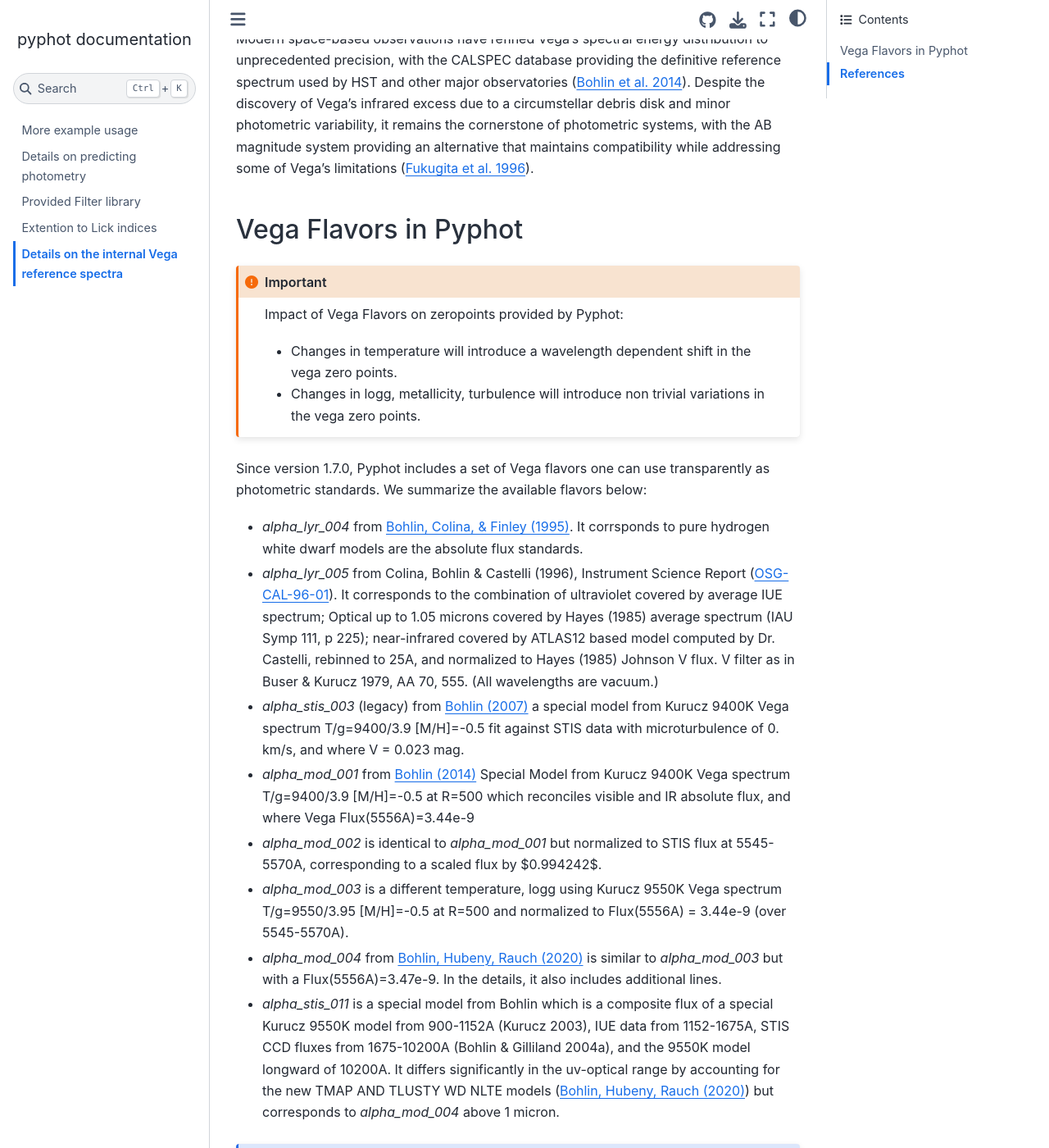
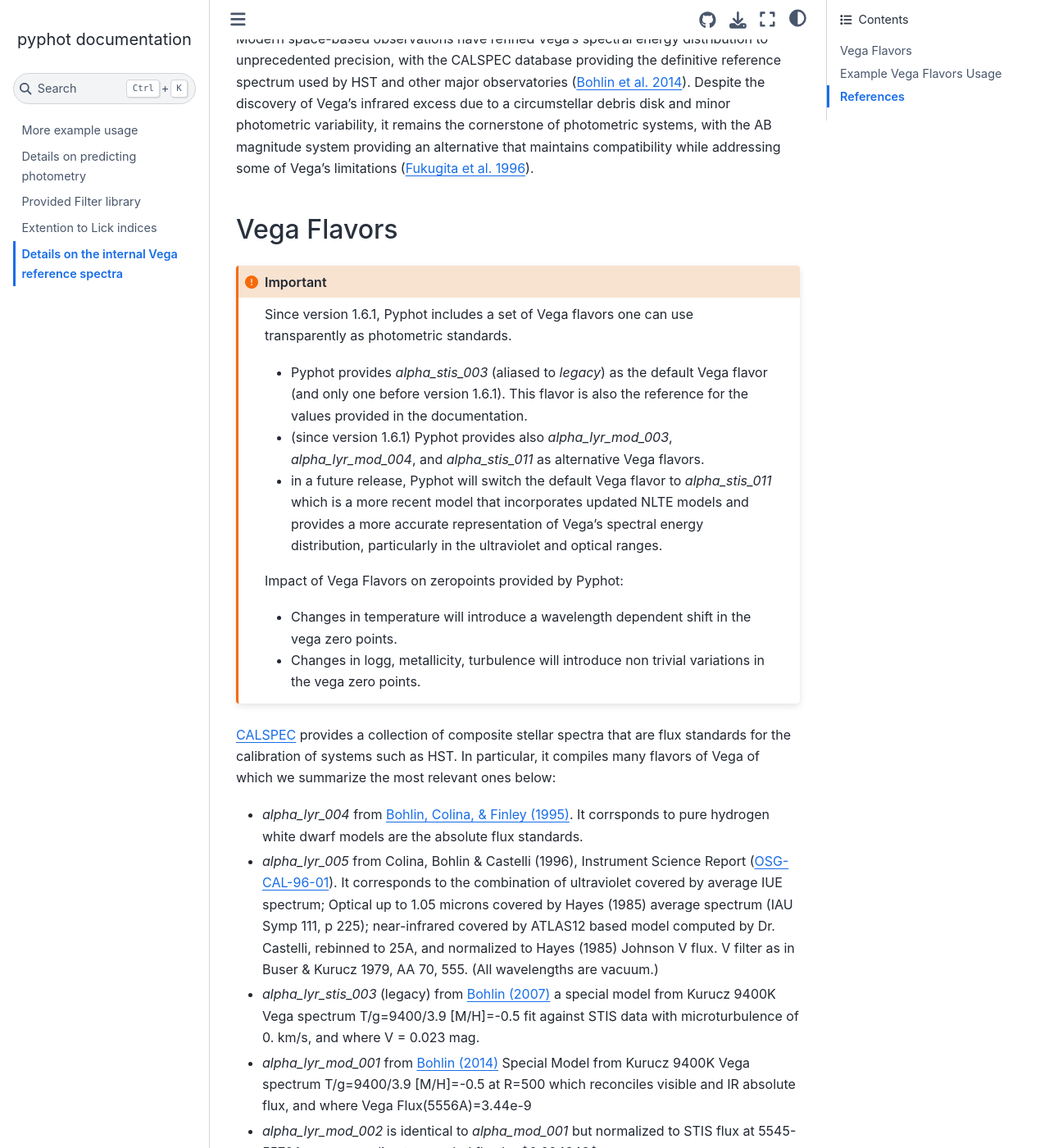
Before and after one commit to mfouesneau/pyphot, a Sphinx documentation site: the page built from doc/vega.rst, in a window 1280 px wide and 1400 px high, scrolled down 854 px. Shown: the whole window at 82% size. Built offline with Sphinx 7.4.7 and the Sphinx Book theme 1.1.4, drawn with Linux system fonts in a browser that asks for light colours; pages that are not in the unit, such as notebooks, are missing from menus; some of the changed text lies outside the part shown.

Commit message:
vega flavor examples

```diff
--- a/doc/vega.rst
+++ b/doc/vega.rst
@@ -44,30 +44,40 @@
 while addressing some of Vega's limitations (`Fukugita et al. 1996
 <https://ui.adsabs.harvard.edu/abs/1996AJ....111.1748F>`_).
 
-Vega Flavors in Pyphot
-----------------------
+Vega Flavors
+------------
+
 
 .. important::
+
+    Since version 1.6.1, Pyphot includes a set of Vega flavors one can use transparently as photometric standards.
+
+    * Pyphot provides `alpha_stis_003` (aliased to `legacy`) as the default Vega flavor (and only one before version 1.6.1). This flavor is also the reference for the values provided in the documentation.
+    * (since version 1.6.1) Pyphot provides also `alpha_lyr_mod_003`, `alpha_lyr_mod_004`, and `alpha_stis_011` as alternative Vega flavors.
+    * in a future release, Pyphot will switch the default Vega flavor to `alpha_stis_011` which is a more recent model that incorporates updated NLTE models and provides a more accurate representation of Vega's spectral energy distribution, particularly in the ultraviolet and optical ranges.
 
     Impact of Vega Flavors on zeropoints provided by Pyphot:
 
     * Changes in temperature will introduce a wavelength dependent shift in the vega zero points.
     * Changes in logg, metallicity, turbulence will introduce non trivial variations in the vega zero points.
 
-Since version 1.7.0, Pyphot includes a set of Vega flavors one can use transparently as photometric standards. We summarize the available flavors below:
+
+
+`CALSPEC
+<https://www.stsci.edu/hst/instrumentation/reference-data-for-calibration-and-tools/astronomical-catalogs/calspec>`_
+provides a collection of composite stellar spectra that are flux standards for
+the calibration of systems such as HST. In particular, it compiles many flavors
+of Vega of which we summarize the most relevant ones below:
 
 * `alpha_lyr_004` from `Bohlin, Colina, & Finley (1995) <https://ui.adsabs.harvard.edu/abs/1995AJ....110.1316B>`_. It corrsponds to pure hydrogen white dwarf models are the absolute flux standards.
 * `alpha_lyr_005` from Colina, Bohlin & Castelli (1996), Instrument Science Report (`OSG-CAL-96-01 <https://www.stsci.edu/instruments/observatory/PDF/scs8.rev.pdf>`_). It corresponds to the combination of ultraviolet covered by average IUE spectrum; Optical up to 1.05 microns covered by Hayes (1985) average spectrum (IAU Symp 111, p 225); near-infrared covered by ATLAS12 based model computed by Dr. Castelli, rebinned to 25A, and normalized to Hayes (1985) Johnson V flux. V filter as in Buser & Kurucz 1979, AA 70, 555. (All wavelengths are vacuum.)
-* `alpha_stis_003` (legacy) from `Bohlin (2007) <https://ui.adsabs.harvard.edu/abs/2007ASPC..364..315B>`_ a special model from Kurucz 9400K Vega spectrum T/g=9400/3.9 [M/H]=-0.5 fit against STIS data with microturbulence of 0. km/s, and where V = 0.023 mag.
-* `alpha_mod_001` from `Bohlin (2014) <https://ui.adsabs.harvard.edu/abs/2014AJ....147..127B>`_ Special Model from Kurucz 9400K Vega spectrum T/g=9400/3.9 [M/H]=-0.5 at R=500 which reconciles visible and IR absolute flux, and where Vega Flux(5556A)=3.44e-9
-* `alpha_mod_002` is identical to `alpha_mod_001` but normalized to STIS flux at 5545-5570A, corresponding to a scaled flux by $0.994242$.
-* `alpha_mod_003` is a different temperature, logg using Kurucz 9550K Vega spectrum T/g=9550/3.95 [M/H]=-0.5 at R=500 and normalized to Flux(5556A) = 3.44e-9 (over 5545-5570A).
-* `alpha_mod_004` from `Bohlin, Hubeny, Rauch (2020) <https://ui.adsabs.harvard.edu/abs/2020AJ....160...21B>`_ is similar to `alpha_mod_003` but with a Flux(5556A)=3.47e-9. In the details, it also includes additional lines.
-* `alpha_stis_011` is a special model from Bohlin which is a composite flux of a special Kurucz 9550K model from 900-1152A (Kurucz 2003), IUE data from 1152-1675A, STIS CCD fluxes from 1675-10200A (Bohlin & Gilliland 2004a), and the 9550K model longward of 10200A. It differs significantly in the uv-optical range by accounting for the new TMAP AND TLUSTY WD NLTE models (`Bohlin, Hubeny, Rauch (2020) <https://ui.adsabs.harvard.edu/abs/2020AJ....160...21B>`_) but corresponds to `alpha_mod_004` above 1 micron.
+* `alpha_lyr_stis_003` (legacy) from `Bohlin (2007) <https://ui.adsabs.harvard.edu/abs/2007ASPC..364..315B>`_ a special model from Kurucz 9400K Vega spectrum T/g=9400/3.9 [M/H]=-0.5 fit against STIS data with microturbulence of 0. km/s, and where V = 0.023 mag.
+* `alpha_lyr_mod_001` from `Bohlin (2014) <https://ui.adsabs.harvard.edu/abs/2014AJ....147..127B>`_ Special Model from Kurucz 9400K Vega spectrum T/g=9400/3.9 [M/H]=-0.5 at R=500 which reconciles visible and IR absolute flux, and where Vega Flux(5556A)=3.44e-9
+* `alpha_lyr_mod_002` is identical to `alpha_mod_001` but normalized to STIS flux at 5545-5570A, corresponding to a scaled flux by $0.994242$.
+* `alpha_lyr_mod_003` is a different temperature, logg using Kurucz 9550K Vega spectrum T/g=9550/3.95 [M/H]=-0.5 at R=500 and normalized to Flux(5556A) = 3.44e-9 (over 5545-5570A).
+* `alpha_lyr_mod_004` from `Bohlin, Hubeny, Rauch (2020) <https://ui.adsabs.harvard.edu/abs/2020AJ....160...21B>`_ is similar to `alpha_mod_003` but with a Flux(5556A)=3.47e-9. In the details, it also includes additional lines.
+* `alpha_lyr_stis_011` is a special model from Bohlin which is a composite flux of a special Kurucz 9550K model from 900-1152A (Kurucz 2003), IUE data from 1152-1675A, STIS CCD fluxes from 1675-10200A (Bohlin & Gilliland 2004a), and the 9550K model longward of 10200A. It differs significantly in the uv-optical range by accounting for the new TMAP AND TLUSTY WD NLTE models (`Bohlin, Hubeny, Rauch (2020) <https://ui.adsabs.harvard.edu/abs/2020AJ....160...21B>`_) but corresponds to `alpha_mod_004` above 1 micron.
 
-.. note::
-
-    By default, Pyphot uses the `alpha_stis_003` flavor as the Vega standard, which may be updated to `alpha_stis_011` in the future.
 
 The figure below shows the differences between the various Vega flavors
 available in Pyphot. The top panel shows the absolute fluxes, while the bottom
@@ -197,6 +207,35 @@
 
     We note that `alpha_stis_011` seems to be corrupt around 1200 Å which has no impact of currently existing passbands.
 
+Example Vega Flavors Usage
+----------------------------
+
+To use a specific Vega flavor for the photometric calculations in Pyphot, you can set the `vega` keyword parameter  when creating a passband or use the `set_vega_flavor` method to update it.
+For example, to use the `alpha_stis_011` flavor when creating a passband filter, you can do the following:
+
+.. code-block:: python
+
+    from pyphot.astropy import UnitFilter, Unit as u
+
+    # Create a passband using the Vega flavor
+    pb = UnitFilter(
+        [4000, 5000, 6000] * u.AA,
+        [0.1, 0.8, 0.1],
+        name="Example Passband",
+        dtype="photon"
+        vega="stis_011"  # Specify the Vega flavor,
+    )
+
+Or alternatively, you can set/reset the Vega flavor after:
+
+.. code-block:: python
+
+    from pyphot import svo
+
+    pb = svo.get_pyphot_filter("GALEX/GALEX.FUV")
+    # Set the Vega flavor to use
+    pb.set_vega_flavor("stis_011")
+
 
 
 References
```
Also changed, not shown: doc/index.rst (+28 -1 lines).
